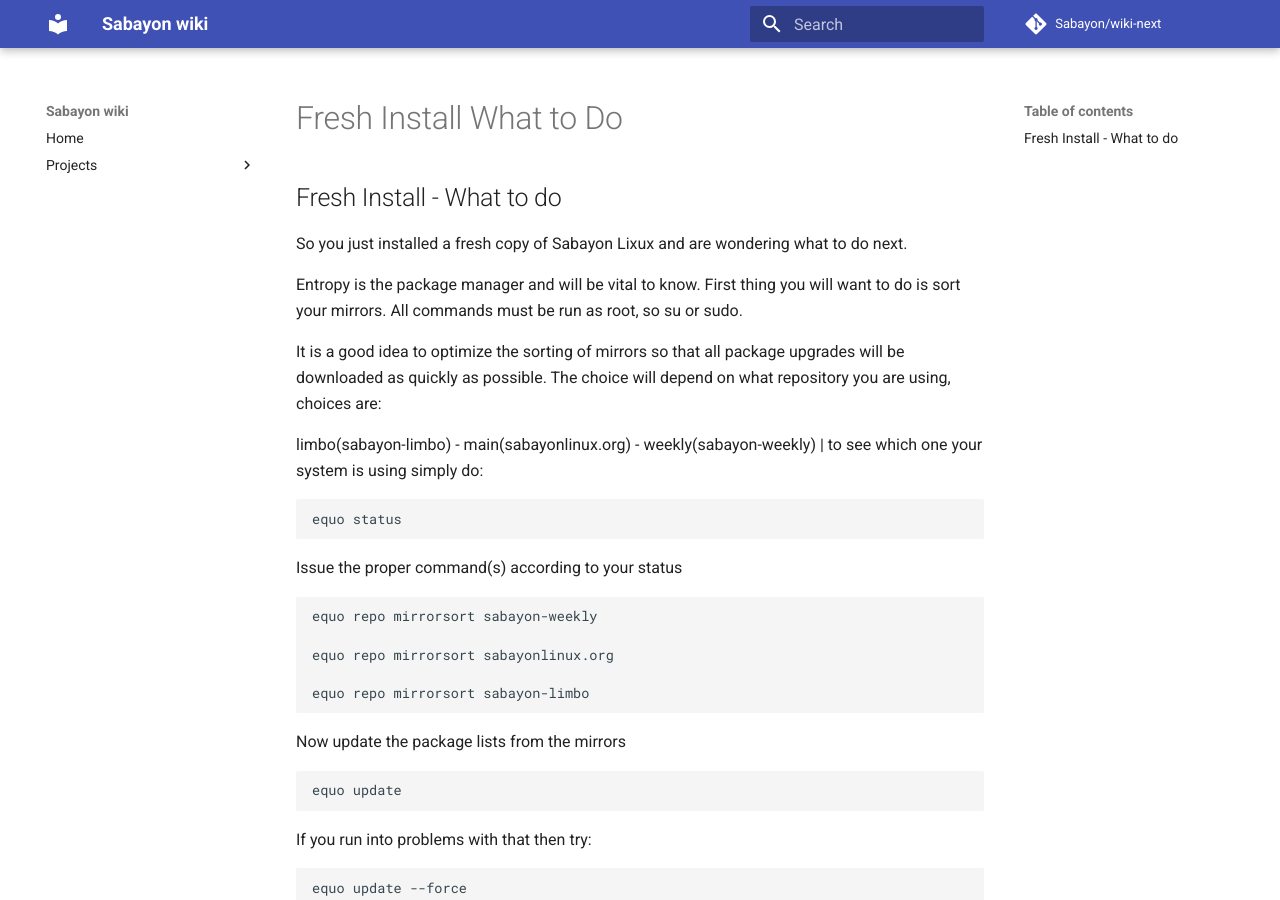
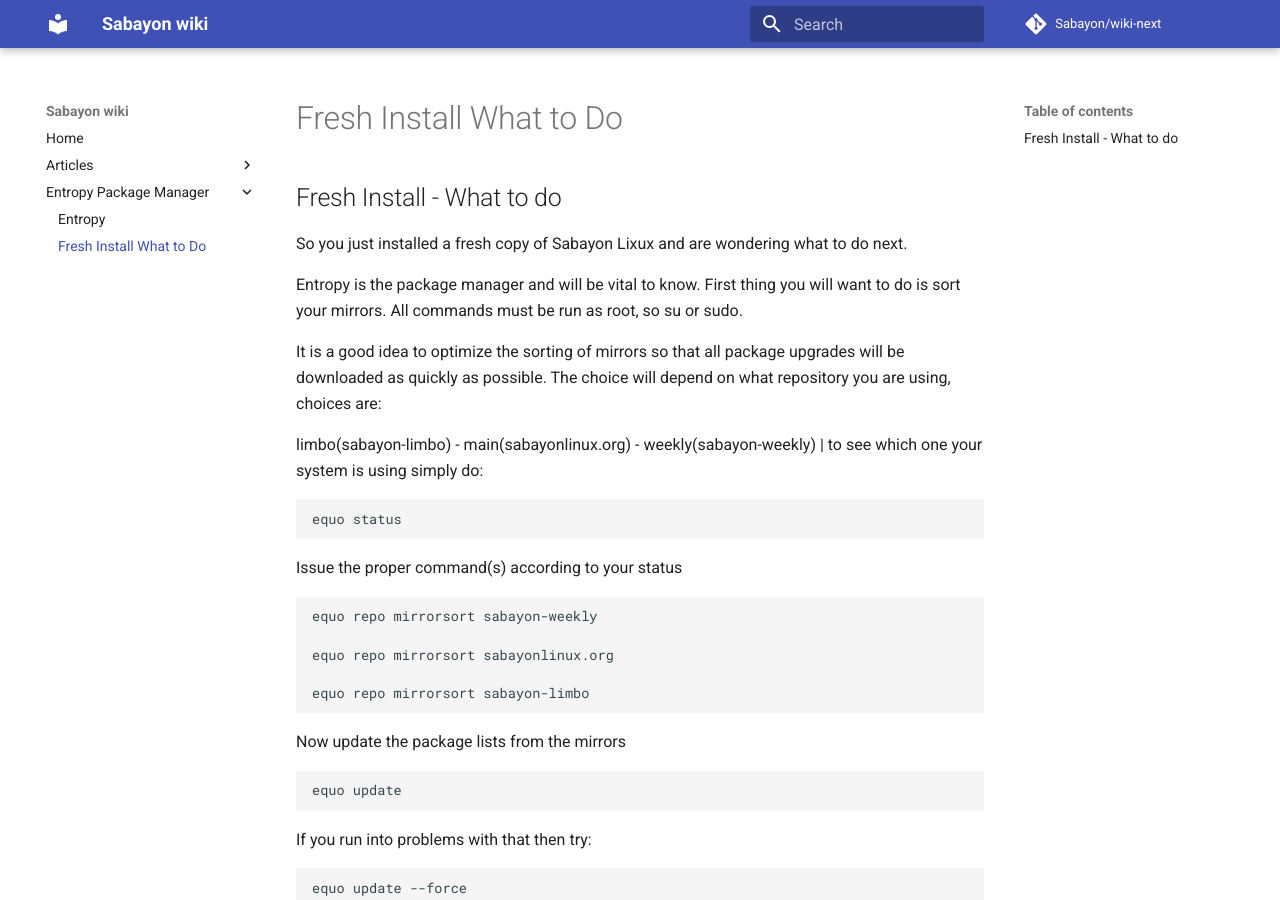
Before and after one commit to Sabayon/wiki-next, an MkDocs documentation site: the page built from docs/articles/Fresh Install - What to Do.md, in a window 1280 px wide and 900 px high. Built offline with MkDocs 1.6.1 and Material for MkDocs 9.7.7, drawn with Linux system fonts in a browser that asks for light colours; comment, search, counter and statistics services are not loaded; old or Windows-style settings are respelled for this version of MkDocs.

Commit message:
wiki stuff - change dir, names, move files

```diff
--- a/mkdocs.yml
+++ b/mkdocs.yml
@@ -8,7 +8,9 @@
 
 pages:
 - Home: index.md
-- Projects:
-    - Documentation: projects/documentation.md
-
+- Articles:
+    - Documentation: articles/documentation.md
+- Entropy Package Manager:
+    - Entropy: articles/Entropy - Package Management.md
+    - Fresh Install What to Do: articles/Fresh Install - What to Do.md
 theme: 'material'
```
Also changed, not shown: docs/articles/Entropy - Package Management.md (renamed from docs/projects/Entropy - Package Management.md), docs/articles/Fresh Install - What to Do.md (renamed from docs/projects/Fresh Install - What to Do.md), docs/articles/documentation.md (renamed from docs/projects/documentation.md).
